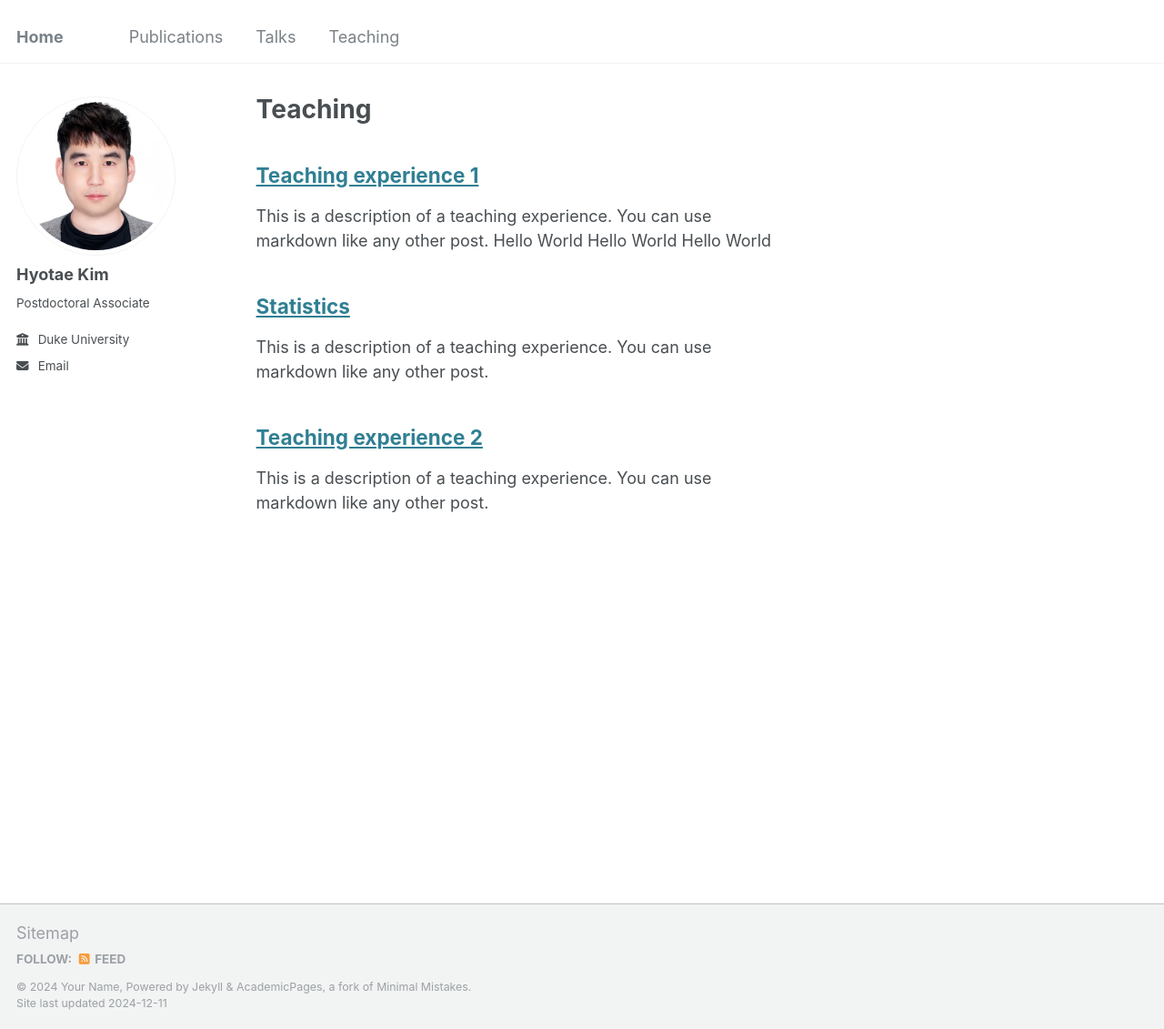
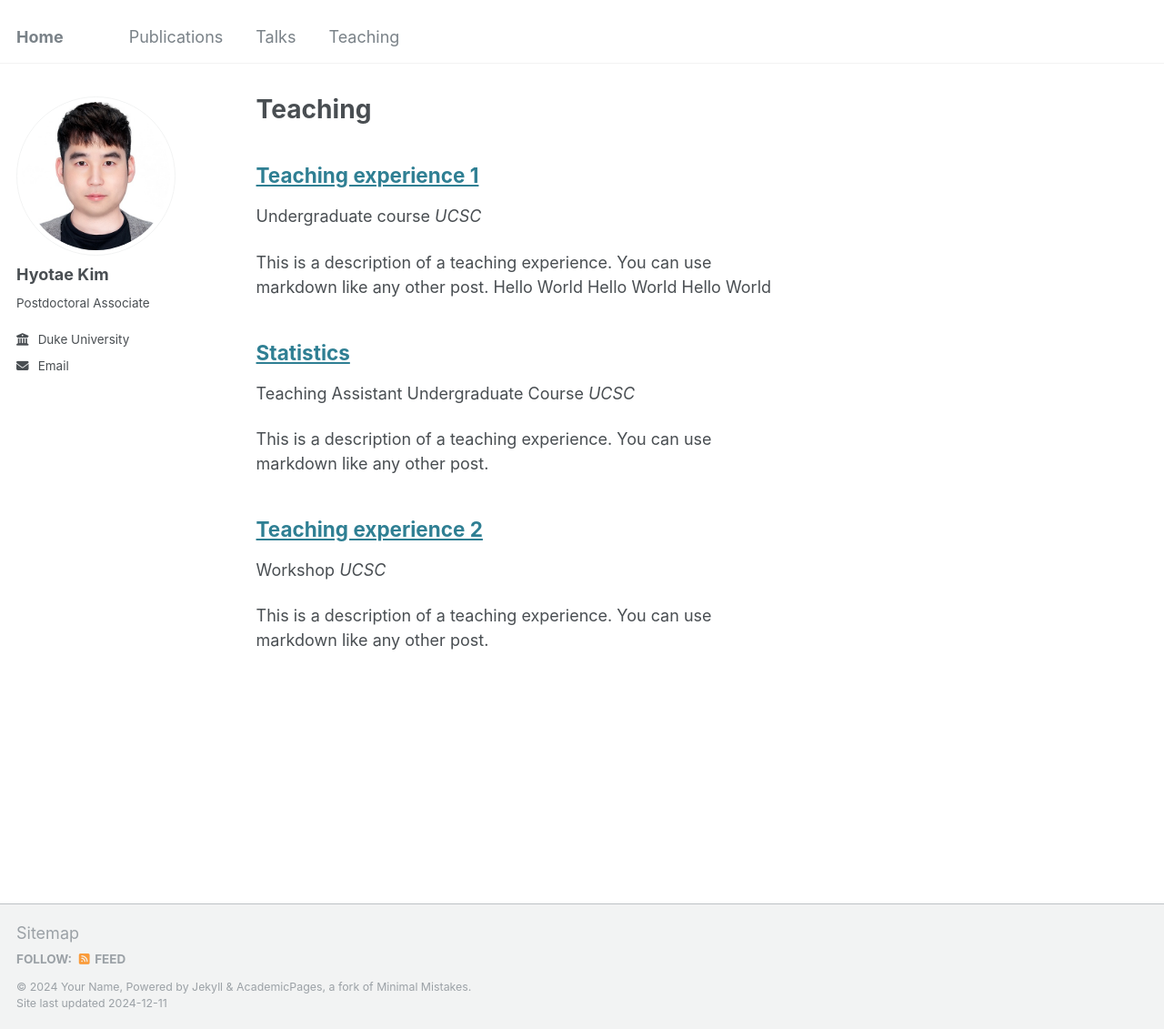
Before and after one commit to HyotaeKim/HyotaeKim.github.io, a Jekyll site: the page built from _pages/teaching.html, in a window 1280 px wide and 1131 px high. Shown: the whole window at 91% size. Built offline with Jekyll 4.4.1, drawn with Linux system fonts in a browser that asks for light colours.

Commit message:
Update archive-single.html

```diff
--- a/_includes/archive-single.html
+++ b/_includes/archive-single.html
@@ -39,6 +39,7 @@
     {% endif %}
 
         {% if post.collection == 'teaching' %}
+          <p> {{ post.role }} {{ post.type }} <i>{{ 'UCSC' }}</i> </p>
           <!--<p> {{ post.role }}, {{ post.type }}, <i>{{ 'UCSC' }}</i> </p>-->
         {% elsif post.collection == 'publications' %}
           <p>Published in <i>{{ post.venue }}</i>, {{ post.date | default: "1900-01-01" | date: "%Y" }} </p>
```
